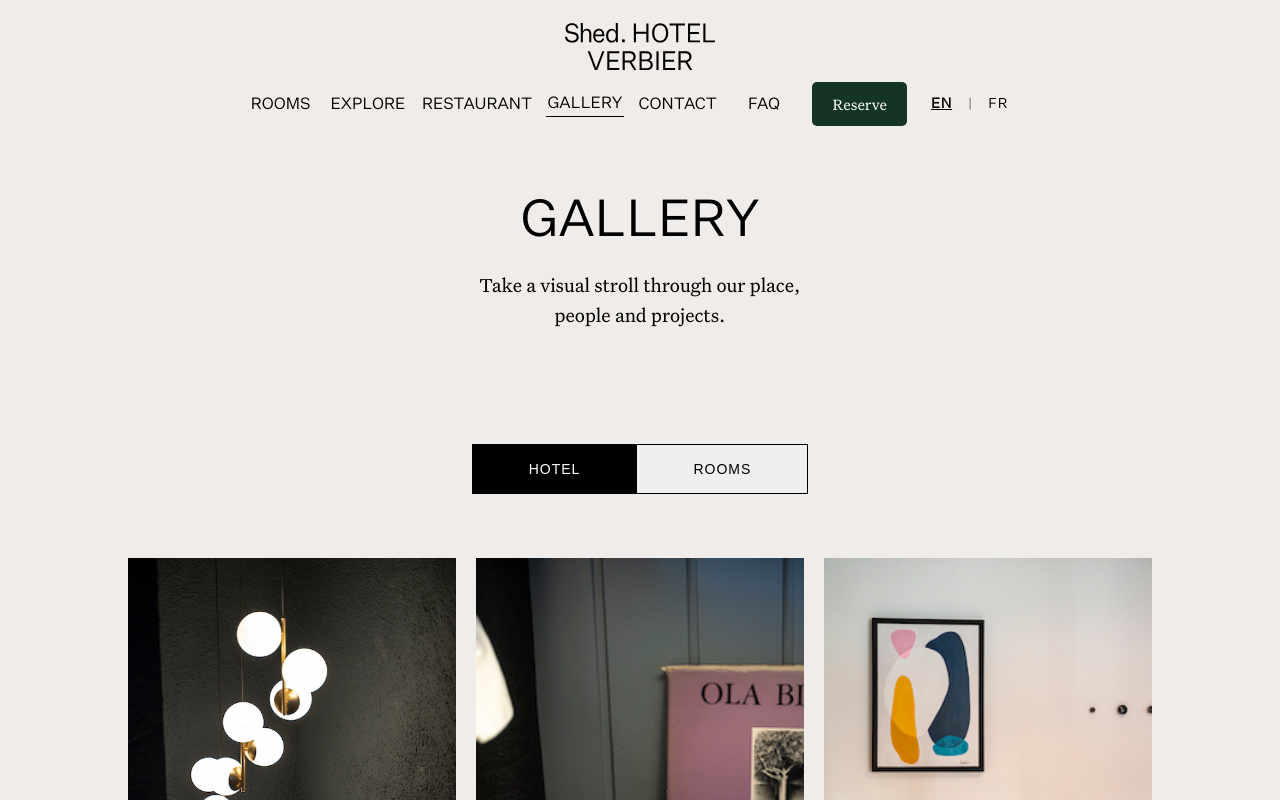
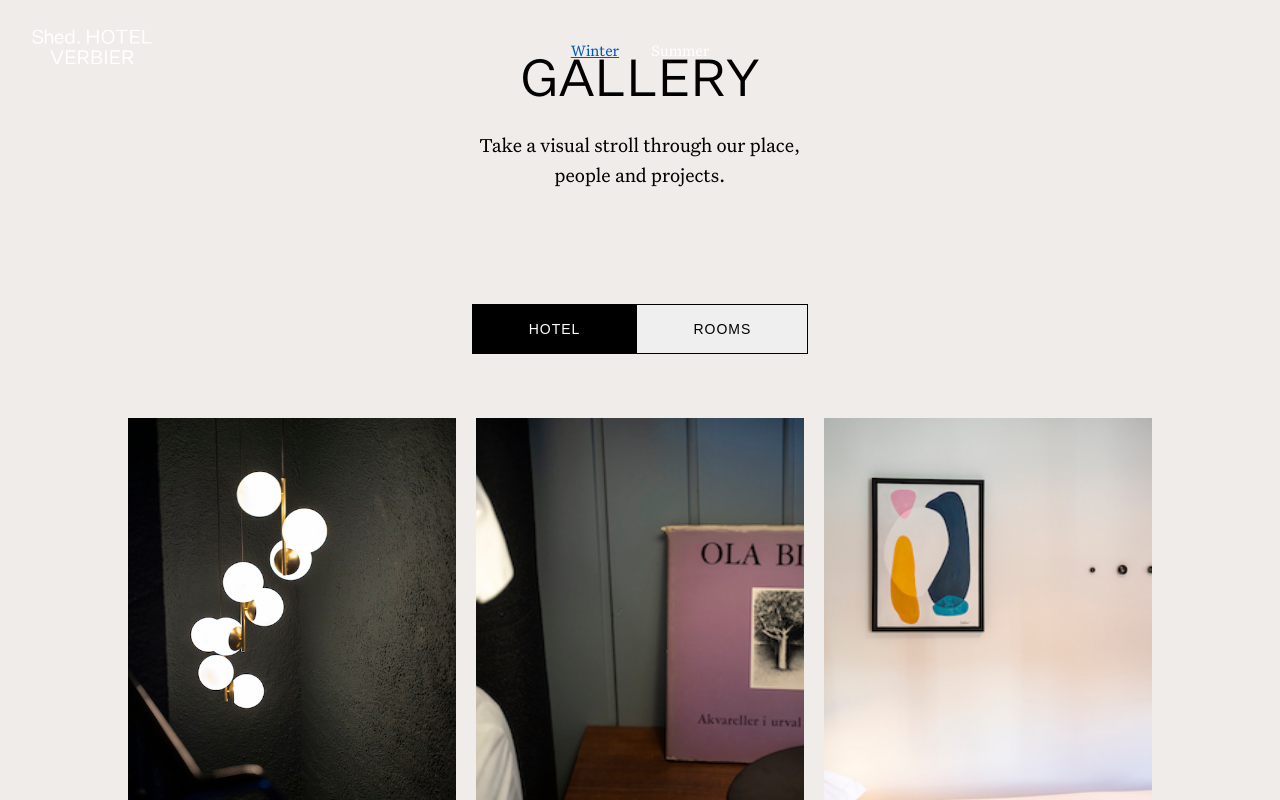
Before and after one commit to nathaliejanep/ShedHOTEL, a React (Create React App) app: page /gallery in a window 1280 px wide. Shown: the top 800 px of the page. Built offline with nearby package versions, Linux system fonts and the light colour scheme.

Commit message:
Enhance Navbar functionality with scroll detection and responsive design; add new logo handling and improve mobile menu animations

```diff
--- a/src/components/Navbar/Navbar.jsx
+++ b/src/components/Navbar/Navbar.jsx
@@ -2,10 +2,10 @@ import React, { useEffect, useState } from 'react';
 import { NavLink, useLocation } from 'react-router-dom';
 import './Navbar.scss';
 import ShedLogoBlack from '../../assets/images/logos/shed-logo-black.svg';
+import ShedLogoWhite from '../../assets/images/logos/shed-logo-white.svg';
 import SeasonPicker from '../SeasonPicker/SeasonPicker';
 import { Squeeze as Hamburger } from 'hamburger-react';
 // import LinkNewWindow from '../../utils/linkNewWindow';
-import Button from '../Button/Button';
 import LanguageSelector from '../LanguageSelector/LanguageSelector';
 import { useLanguage } from '../../context/LanguageContext';
 import translationsEN from '../../translations/en.json';
@@ -13,6 +13,7 @@ import translationsFR from '../../translations/fr.json';
 
 const Navbar = () => {
   const [open, setOpen] = useState(false);
+  const [scrolled, setScrolled] = useState(false);
   const path = useLocation();
   const { language } = useLanguage();
 
@@ -30,28 +31,47 @@ const Navbar = () => {
     window.scrollTo(0, 0);
   }, [location]);
 
+  // Handle scroll event
+  useEffect(() => {
+    const handleScroll = () => {
+      const isScrolled = window.scrollY > 50;
+      setScrolled(isScrolled);
+    };
+
+    window.addEventListener('scroll', handleScroll);
+
+    return () => {
+      window.removeEventListener('scroll', handleScroll);
+    };
+  }, []);
+
+  // Prevent body scroll when navbar is open
+  useEffect(() => {
+    if (open) {
+      document.body.style.overflow = 'hidden';
+    } else {
+      document.body.style.overflow = 'unset';
+    }
+
+    // Cleanup function to ensure scroll is restored
+    return () => {
+      document.body.style.overflow = 'unset';
+    };
+  }, [open]);
+
   return (
     <>
       {path.pathname !== '/shedgoomah' ? (
-        <nav className='nav'>
+        <nav className={`nav ${scrolled && !open ? 'scrolled' : ''}`}>
+          {/* Logo on left when scrolled */}
+          <NavLink to='/' className={`nav-logo-left ${!open && (path.pathname !== '/' || scrolled) ? 'visible' : ''}`}>
+            <img src={ShedLogoWhite} alt='Shed Hotel Logo' />
+          </NavLink>
+
           <div className='burger-season-wrapper'>
-            {path.pathname === '/' ? (
               <div className='season-wrapper'>
                 <SeasonPicker />
               </div>
-            ) : (
-              <NavLink
-                to='/'
-                className='nav-logo-phone'
-              >
-                <img
-                  src={ShedLogoBlack}
-                  alt='Shed Hotel Logo'
-                  onClick={closeMobileMenu}
-                />
-              </NavLink>
-            )}
-
             <Hamburger
               toggled={open}
               toggle={setOpen}
@@ -59,7 +79,7 @@ const Navbar = () => {
           </div>
 
           <div className={open ? 'nav-menu expanded' : 'nav-menu'}>
-            <NavLink
+            {/* <NavLink
               to='/'
               className={'nav-logo' + (open ? ' open' : '')}
               style={({ isActive }) =>
@@ -71,7 +91,7 @@ const Navbar = () => {
                 alt='Shed Hotel Logo'
                 onClick={closeMobileMenu}
               />
-            </NavLink>
+            </NavLink> */}
 
             {/* Show this on expanded phone */}
             <NavLink
@@ -79,7 +99,7 @@ const Navbar = () => {
               className={'nav-logo phone' + (open ? ' open' : '')}
             >
               <img
-                src={ShedLogoBlack}
+                src={ShedLogoWhite}
                 alt='Shed Hotel Logo'
                 onClick={closeMobileMenu}
               />
@@ -147,21 +167,10 @@ const Navbar = () => {
                 </NavLink>
               </li>
 
-              <li>
-                <NavLink
-                  to='/faq'
-                  className={({ isActive }) =>
-                    'nav-links' + (isActive ? ' active' : ' inactive')
-                  }
-                  onClick={closeMobileMenu}
-                >
-                  {t.nav.faq}
-                </NavLink>
-              </li>
-
-              <li>
-                <Button />
-              </li>
+            {/* SeasonPicker in menu on mobile */}
+            <li className='season-wrapper-menu'>
+              <SeasonPicker />
+            </li>
               <li>
                 <LanguageSelector />
               </li>
--- a/src/components/Navbar/Navbar.scss
+++ b/src/components/Navbar/Navbar.scss
@@ -8,9 +8,72 @@
   justify-content: center;
   font-family: 'Untitled Sans';
   background-color: $goatBeige;
+  color: $goatBeige;
   height: 100px;
+  position: fixed;
+  top: 0;
+  left: 0;
+  right: 0;
+  width: 100%;
+  z-index: 1000;
+  background-color: transparent;
+
+  &.scrolled {
+    background-color: rgba($black, 0.3);
+    backdrop-filter: blur(10px);
+  }
+
+  // Logo on left side
+  .nav-logo-left {
+    position: absolute;
+    left: 2rem;
+    top: 50%;
+    transform: translateY(-50%);
+    opacity: 0;
+    visibility: hidden;
+    transition: opacity 0.3s ease, visibility 0.3s ease;
+    z-index: 999;
+
+    &.visible {
+      opacity: 1;
+      visibility: visible;
+    }
+
+    img {
+      width: 120px;
+      height: auto;
+      transition: transform 0.3s ease;
+    }
+
+    &:hover img {
+      transform: scale(1.05);
+    }
+  }
+
   .season-wrapper {
     transform: translateX(2rem);
+
+    // Hide on mobile
+    @media (max-width: 768px) {
+      display: none;
+    }
+  }
+
+  // SeasonPicker inside burger menu (mobile only)
+  .season-wrapper-menu {
+    display: none;
+    margin-bottom: 1.5rem;
+    opacity: 0;
+
+    @media (max-width: 768px) {
+      display: block;
+    }
+  }
+
+  &-menu.expanded .season-wrapper-menu {
+    opacity: 1;
+    animation: slideInUp 0.6s cubic-bezier(0.4, 0, 0.2, 1) both;
+    animation-delay: 0.15s;
   }
 
   .burger-season-wrapper {
@@ -18,11 +81,26 @@
     display: flex;
     align-items: center;
     justify-content: center;
+
+    // On mobile, position hamburger on right
+    @media (max-width: 768px) {
+      justify-content: flex-end;
+    }
+
     // BURGER / CLOSE
     .hamburger-react {
       z-index: 999;
       margin: 0;
       margin-right: 1rem;
+      transition: transform 0.3s ease;
+
+      &:hover {
+        transform: scale(1.1);
+      }
+
+      &:active {
+        transform: scale(0.95);
+      }
     }
   }
 
@@ -38,13 +116,19 @@
     z-index: 2;
     text-align: center;
     font-size: toRem(20);
-
-    // line-height: 3rem;
+    background-color: rgba($forestGreen, 0.6);
+    backdrop-filter: blur(10px);
     text-transform: uppercase;
-
-    background-color: $goatBeige; // maybe opacity
+    opacity: 0;
+    transform: translateY(-100%);
+    transition: opacity 0.5s cubic-bezier(0.4, 0, 0.2, 1),
+                transform 0.5s cubic-bezier(0.4, 0, 0.2, 1);
 
     &.expanded {
+      display: flex;
+      opacity: 1;
+      transform: translateY(0);
+
       .nav-links {
         margin-bottom: 1rem;
       }
@@ -53,30 +137,44 @@
         right: 2rem;
       }
 
-      // &.hidden {
-      //   display: flex;
-      // }
-      display: flex;
+      // Staggered animation for list items
+      ul li {
+        animation: slideInUp 0.6s cubic-bezier(0.4, 0, 0.2, 1) both;
+
+        @for $i from 1 through 10 {
+          &:nth-child(#{$i}) {
+            animation-delay: #{0.1 + ($i * 0.05)}s;
+          }
+        }
+      }
+    }
+  }
+
+  // Keyframes for menu items
+  @keyframes slideInUp {
+    from {
+      opacity: 0;
+      transform: translateY(30px);
+    }
+    to {
+      opacity: 1;
+      transform: translateY(0);
     }
   }
 
   // NAV LOGO PHONE - CLOSED
   .nav-logo-phone {
     transform: translateX(2rem);
+    transition: transform 0.3s ease;
 
-    // position: absolute;
-    // top: 0;
-    // margin-top: 2rem;
-
-    // &.hidden {
-    //   display: none;
-    // }
-    // &.open {
-    //   display: flex;
-    // }
     img {
       width: 150px;
       height: auto;
+      transition: transform 0.3s ease, filter 0.3s ease;
+    }
+
+    &:hover img {
+      transform: scale(1.05);
     }
   }
 
@@ -84,25 +182,42 @@
   &-logo {
     position: absolute;
     top: 0;
+    transition: all 0.4s cubic-bezier(0.4, 0, 0.2, 1);
 
     &.open {
       margin-top: 1.5rem;
+      animation: fadeInDown 0.6s cubic-bezier(0.4, 0, 0.2, 1);
     }
-    // z-index: 999;
+
+    &.phone {
+      &.open {
+        animation: fadeInDown 0.6s cubic-bezier(0.4, 0, 0.2, 1);
+      }
+    }
 
     &.hidden {
       display: none;
     }
 
-    // DELETE OPEN & I JSX
-    // &.open {
-    //   display: flex;
-    //   border: 10px solid dodgerblue;
-    // }
-
     img {
       width: 150px;
       height: auto;
+      transition: transform 0.3s ease;
+    }
+
+    &:hover img {
+      transform: scale(1.05);
+    }
+  }
+
+  @keyframes fadeInDown {
+    from {
+      opacity: 0;
+      transform: translateY(-20px);
+    }
+    to {
+      opacity: 1;
+      transform: translateY(0);
     }
   }
 
@@ -112,44 +227,81 @@
     li {
       margin: 0;
       white-space: nowrap;
+      opacity: 0;
+    }
+
+    // Dim non-hovered links
+    &:hover .nav-links {
+      opacity: 0.4;
+    }
+
+    &:hover .nav-links:hover {
+      opacity: 1;
     }
 
     .nav-links {
       text-decoration: none;
-      color: $black;
-
+      color: $white;
       display: inline-block;
       padding: 2%;
-      transition: all 1s;
+      transition: all 0.4s cubic-bezier(0.4, 0, 0.2, 1);
       position: relative;
+      overflow: visible;
+      letter-spacing: 0.08em;
+      font-size: 1.1em;
+      opacity: 1;
+
+      // Modern gradient underline effect
+      &::before {
+        content: '';
+        position: absolute;
+        bottom: -2px;
+        left: 50%;
+        width: 0%;
+        height: 2px;
+        background: linear-gradient(90deg, transparent, $forestGreen, transparent);
+        transform: translateX(-50%);
+        transition: width 0.4s cubic-bezier(0.4, 0, 0.2, 1);
+      }
+
+      // Glow effect on hover
+      &::after {
+        content: '';
+        position: absolute;
+        bottom: -2px;
+        left: 50%;
+        width: 0%;
+        height: 2px;
+        background-color: $sunnyYellow;
+        transform: translateX(-50%);
+        transition: width 0.4s cubic-bezier(0.4, 0, 0.2, 1);
+        opacity: 0;
+      }
 
       &.active {
-        border-bottom: 1px solid $black;
+        color: $forestGreen;
+
+        &::before {
+          width: 100%;
+        }
       }
 
-      // &.inactive:hover::before {
-      // content: '';
-      // position: absolute;
-      // bottom: 0;
-      // left: 0;
-      // height: 0;
-      // width: 0;
-      // // z-index: 1;
-      // border-bottom: 1px solid $black;
-      // animation: grow 0.4s linear;
-      // animation-fill-mode: forwards;
-      // }
       &:hover {
-        color: $bagnesBlue;
+        color: $sunnyYellow;
+        transform: scale(1.05);
+
+        &::before {
+          width: 100%;
+        }
+
+        &::after {
+          width: 100%;
+          opacity: 0.6;
+        }
       }
 
-      // @keyframes grow {
-      //   100% {
-      //     width: 100%;
-      //   }
-      // }
-      &.inactive:hover {
-        // color: $black;
+      &:active {
+        transform: scale(0.98);
       }
 
       &.hidden {
@@ -159,69 +311,5 @@
   }
 }
 
-@media (min-width: 880px) {
-  .nav {
-    padding: 2rem;
-
-    margin: 10px 200px;
-    flex-direction: column;
-    height: 120px;
-
-    .season-wrapper {
-      transform: translateX(0);
-    }
-
-    .nav-logo-phone {
-      visibility: hidden;
-      img {
-        display: none;
-      }
-    }
-    // DELETE !!!!
-    // .burger-season-wrapper {
-    //   visibility: hidden;
-    //   img {
-    //     display: none;
-    //   }
-    // }
-
-    &-menu {
-      position: relative;
-      display: flex;
-      font-size: toRem(16);
-      // padding: 1rem;
-
-      // DESKTOP LOGO
-      .nav-logo {
-        margin-top: 1rem;
-        position: relative;
-
-        &.phone {
-          display: none;
-        }
-      }
-
-      ul {
-        width: 100%;
-        display: flex;
-        justify-content: space-between;
-        justify-items: center;
-        align-items: center;
-        padding: 1rem;
-        li {
-          width: 100%;
-          margin-right: 1rem;
-          text-align: center;
-        }
-      }
-    }
-    .hamburger-react {
-      visibility: hidden;
-      display: none;
-    }
-
-    .goomah__nav {
-      position: absolute;
-    }
-  }
-}
+// Navbar now uses burger menu on all screen sizes
+// Desktop media query removed to keep consistent burger menu UX
```
